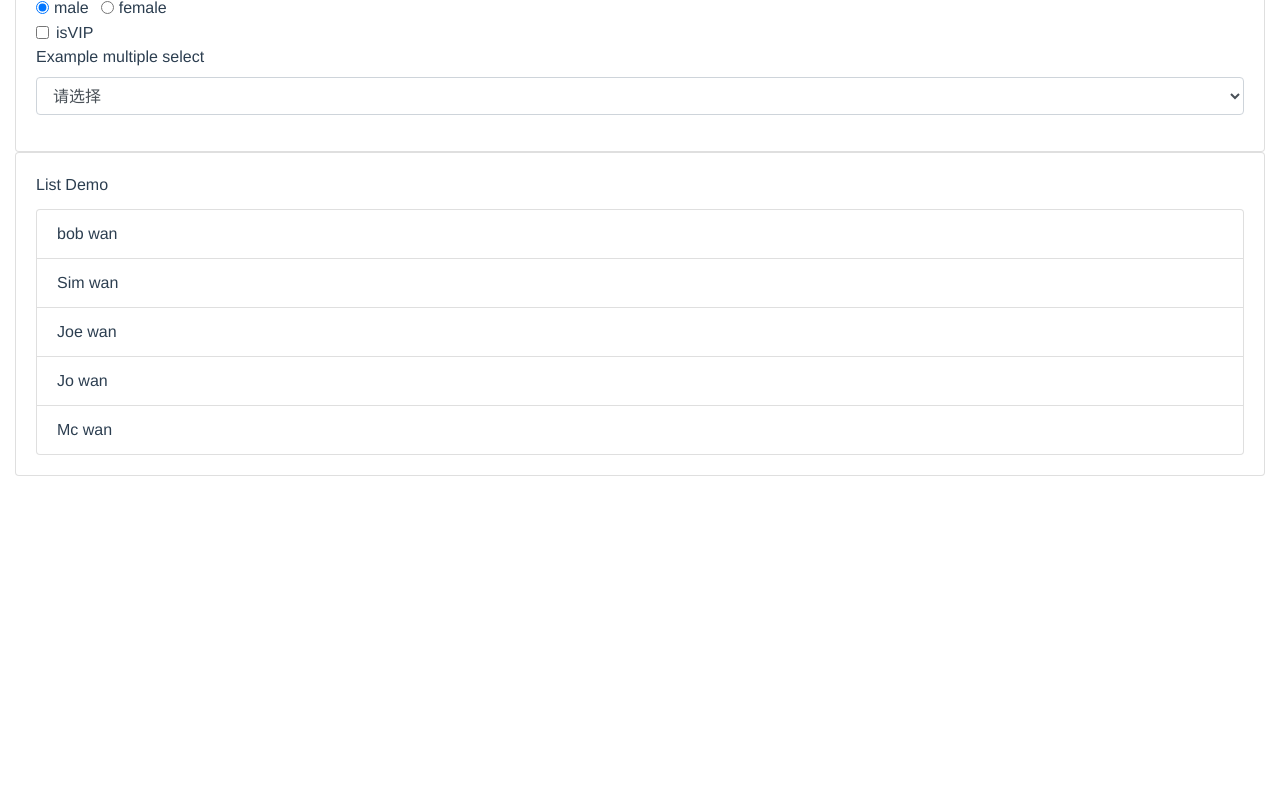
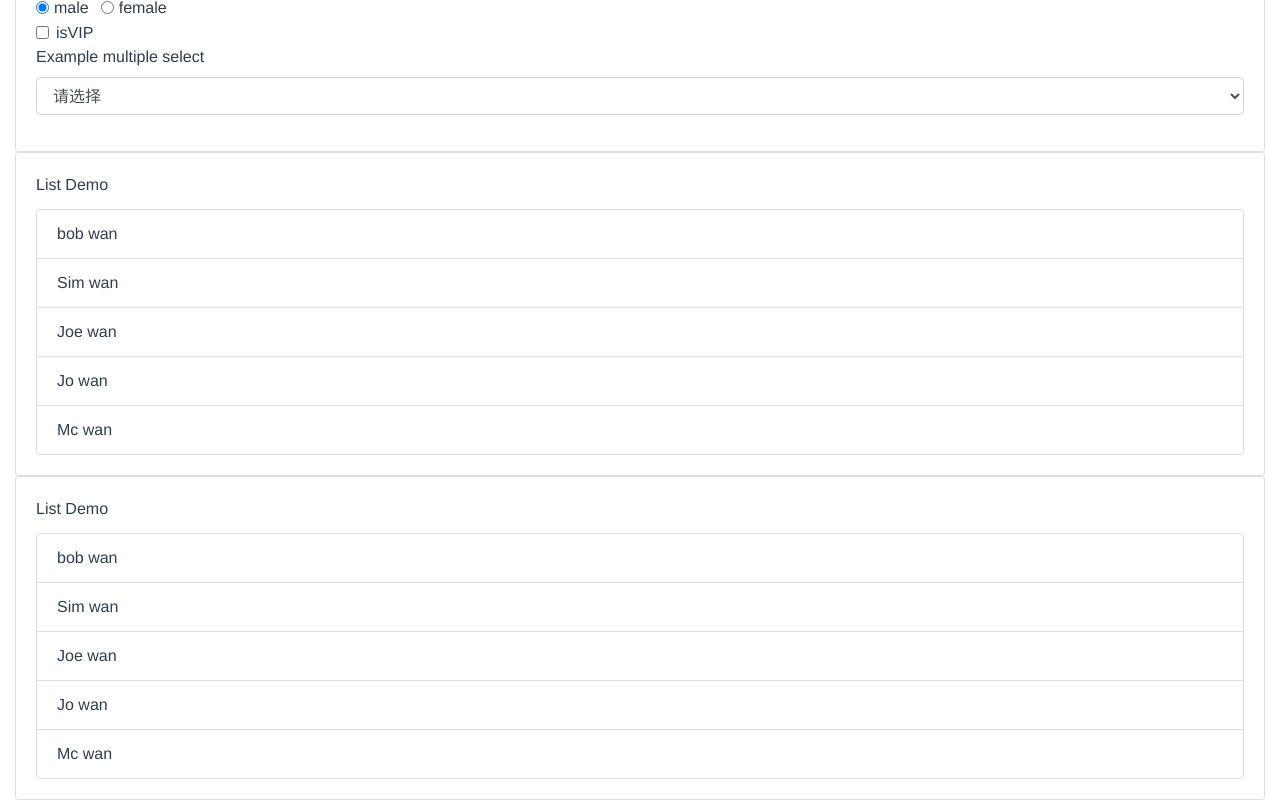
Before and after one commit to MurphLu/vue-learn, a Vue app: page / in a window 1280 px wide. Shown: the part 527-1327 px from the top of the page. Before the commit the page ends 1003 px from the top, so only its background shows below. Built offline with nearby package versions, Linux system fonts and the light colour scheme.

Commit message:
add dev tool and component

```diff
--- /dev/null
+++ b/src/components/004.ComponentsLearn.vue
@@ -0,0 +1,93 @@
+<template>
+  <div class="card">
+    <div class="card-body">
+      <label class="card-title">List Demo {{ message }}</label>
+      <ul class="list-group">
+        <li v-for="item in heros" :key="item.id" class="list-group-item" :class="{active: item.id === selectedItem.id}" @click="itemSelect(item)">{{ item.name }}</li>
+      </ul>
+    </div>
+    <div class='card-body' v-show="selectedItem.id != 0"> <!-- 初始就会渲染，只改变display属性 -->
+      <p>Name: {{ selectedItem.name }}</p>
+    </div>
+    <div class='card-body' v-if="selectedItem.id != 0"> <!-- 变为true时才会渲染 -->
+      <p>Name: {{ selectedItem.name }}</p>
+      <p>{{ fullInfo }}</p>
+    </div>
+  </div>
+</template>
+
+<script>
+const items = [
+        {
+          id: 1,
+          name: "bob wan",
+          age: 10
+        },
+        {
+          id: 2,
+          name: "Sim wan",
+          age: 11
+        },
+        {
+          id: 3,
+          name: "Joe wan",
+          age: 13
+        },
+        {
+          id: 4,
+          name: "Jo wan",
+          age: 22,
+        },
+        {
+          id: 5,
+          name: "Mc wan",
+          age: 23
+        },
+      ]
+export default {
+  data() {
+    return {
+      heros: [],
+      selectedItem: {
+          id: 0,
+          name: "",
+          age: 0
+      },
+      message:""
+    }
+  },
+  created() {
+    this.loadHeros()
+  },
+  methods: {
+    async getHeros() {
+      return new Promise(resolve => {
+        setTimeout(()=> resolve(items), 1500);
+      });
+    },
+    async loadHeros() {
+      this.heros = [];
+      this.message = "loading heros, weaiting please";
+      this.heros = await this.getHeros();
+      this.message = '';
+    },
+    itemSelect(item) {
+      this.selectedItem = item
+    }
+  },
+  computed: {
+    fullInfo() {
+      return `${this.selectedItem.name} ${this.selectedItem.age}`
+    }
+  },
+  watch: {
+    selectedItem: function (newValue, oldValue) {
+      console.log(`Watcher eva;auted. old=${oldValue.id}. new=${newValue.id}`)
+    }
+  },
+}
+</script>
+
+<style>
+
+</style>
--- a/src/components/HelloWorld.vue
+++ b/src/components/HelloWorld.vue
@@ -5,6 +5,7 @@
     <PropertyBinding />
     <TwoWayBinding />
     <ListDemo />
+    <Comp />
   </div>
 </template>
 
@@ -13,6 +14,7 @@
 import PropertyBinding from './001.PropertyBinding.vue'
 import TwoWayBinding from './002.TwoWayBinding.vue'
 import ListDemo from './003.ListDemo.vue'
+import Comp from './004.ComponentsLearn.vue'
 
 export default {
   name: 'HelloWorld',
@@ -22,7 +24,8 @@ export default {
   components:{
     PropertyBinding,
     TwoWayBinding,
-    ListDemo
+    ListDemo,
+    Comp
   }
 }
 </script>
--- a/src/main.js
+++ b/src/main.js
@@ -5,7 +5,10 @@ import 'bootstrap'
 import 'bootstrap/dist/css/bootstrap.min.css'
 
 Vue.config.productionTip = false
+Vue.config.devtools = process.env.NODE_ENV === 'development'
 
-new Vue({
+var app = new Vue({
   render: h => h(App),
 }).$mount('#app')
+
+window.__VUE_DEVTOOLS_GLOBAL_HOOK__.Vue = app.constructor
--- /dev/null
+++ b/store.js
@@ -0,0 +1 @@
+Vue.config.devtools = process.env.NODE_ENV === 'development'
```
